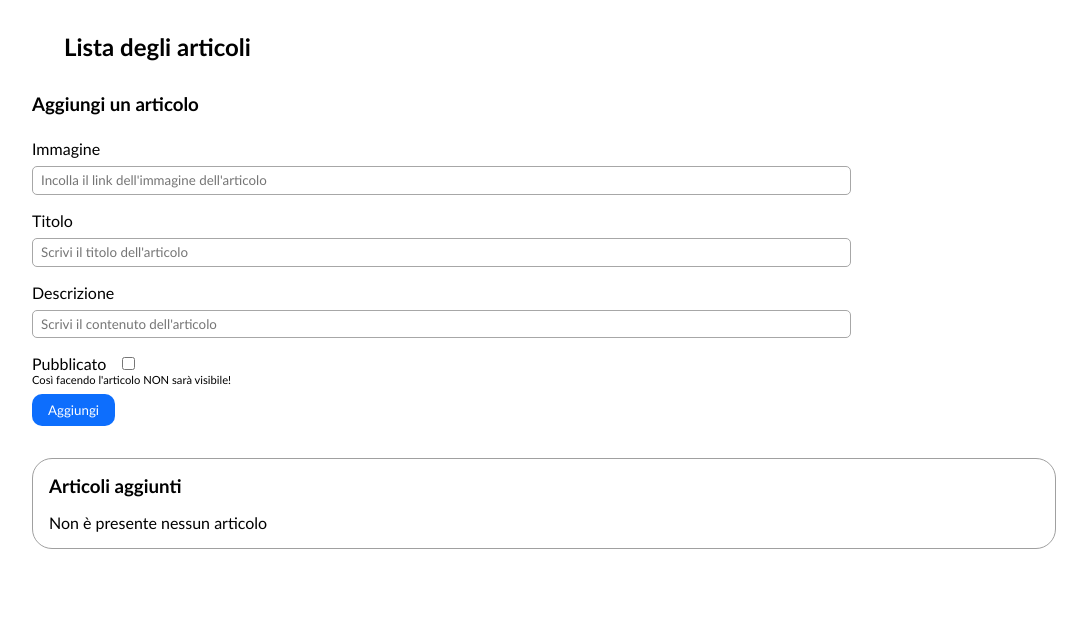
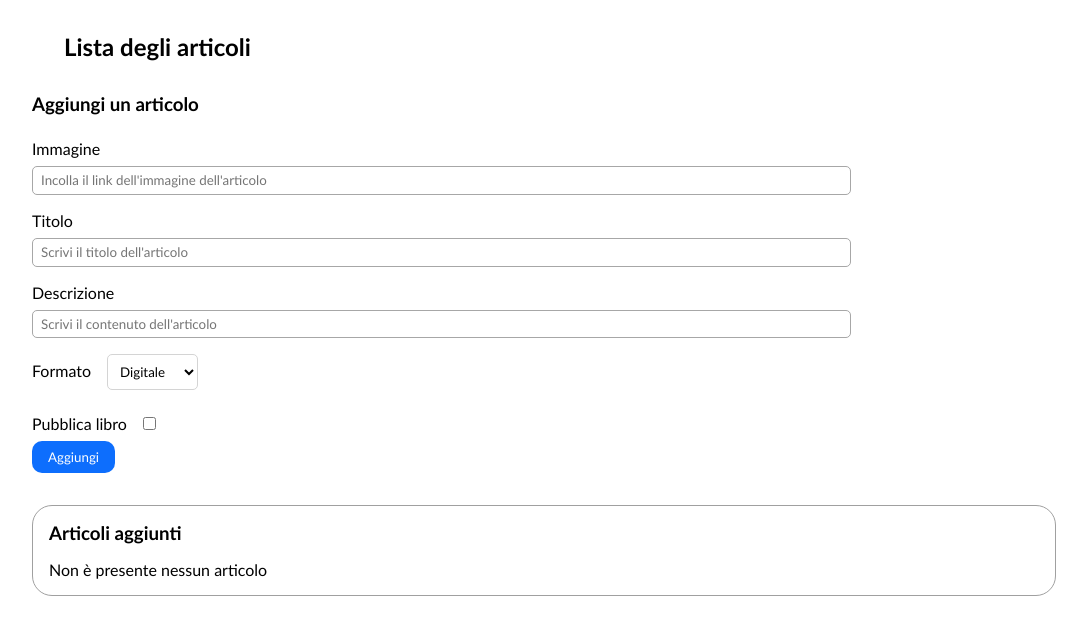
Before and after one commit to TommasoVilla91/react-form-multifield, a React (Vite) app: page / in a window 1280 px wide. Shown: the top 634 px of the page, without its empty margins (96-1183 px from the left). Built offline with nearby package versions, Linux system fonts and the light colour scheme.

Commit message:
feat: select added

```diff
--- a/src/components/AppArticles.jsx
+++ b/src/components/AppArticles.jsx
@@ -5,9 +5,10 @@ const initialFormData = {
   image: "",
   title: "",
   content: "",
+  format: "Digitale",
   category: ["Attualità", "Politica", "Economia", "Scienza", "Sport", "Spettacolo", "Moda"],
   published: false
-}
+};
 
 function AppArticles() {
 
@@ -21,7 +22,7 @@ function AppArticles() {
     if(formData.published) {
       setPublishMex("Così facendo l'articolo sarà visibile!");
     } else {
-      setPublishMex("Così facendo l'articolo NON sarà visibile!");
+      setPublishMex("");
     };
 
   }, [formData.published]);
@@ -146,13 +147,27 @@ function AppArticles() {
                   />
                 </div>
 
+                <div>
+                  <label className="select-label" htmlFor="artFormat">Formato</label>
+                  <select
+                    name="format"
+                    id="artFormat"
+                    type="text"
+                    value={formData.format}
+                    onChange={handleInputOnChange}
+                  >
+                    <option value="Digitale">Digitale</option>
+                    <option value="Cartaceo">Cartaceo</option>
+                  </select>
+                </div>
+
                 {/* <div className="categories-box">
                   <label htmlFor="artCategory">Categoria</label>
                   {printCategories()}
                 </div> */}
 
-                <div>
-                  <label htmlFor="">Pubblicato</label>
+                <div className="publish-box">
+                  <label htmlFor="artPublished">Pubblica libro</label>
                   <input
                     className="publish"
                     type="checkbox"
@@ -185,6 +200,7 @@ function AppArticles() {
                     <div className="card-text">
                       <h4>{curArticle.title}</h4>
                       <p>{curArticle.content}</p>
+
                       {/* <ul>
                       {
                         curArticle.category.map((categ, index) => (
--- a/src/index.css
+++ b/src/index.css
@@ -34,8 +34,12 @@ h3 {
   display: block;
 }
 
-ul {
-  list-style: none;
+select {
+  margin-left: 1rem;
+  border: 1px solid rgb(212, 212, 212);
+  background-color: white;
+  padding: 0.5rem;
+  border-radius: 5px;
 }
 
 button {
@@ -104,6 +108,10 @@ label {
   font-size: 0.8rem;
 }
 
+.publish-box {
+  margin-top: 1rem;
+}
+
 .publish {
   margin-left: 1rem;
 }
```
